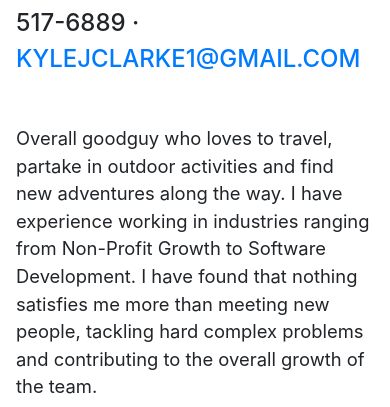
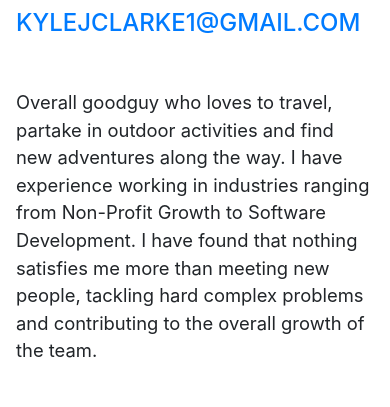
Before and after one commit to kylejclarke1/kylejclarke1.github.io, a website with bundled scripts: page index.html in a window 390 px wide. Shown: the part 213-620 px from the top of the page. Built offline with nearby package versions, Linux system fonts and the light colour scheme; a web font is replaced by a local one.

Commit message:
Removing contact
Removing phone number

```diff
--- a/index.html
+++ b/index.html
@@ -63,7 +63,7 @@
         <h1 class="mb-0">Kyle
           <span class="text-primary">Clarke</span>
         </h1>
-        <div class="subheading mb-5">Gahanna, OH 43230 · (614) 517-6889 ·
+        <div class="subheading mb-5">Gahanna, OH 43230 ·
           <a href="kylejclarke1@gmail">kylejclarke1@gmail.com</a>
         </div>
         <p class="lead mb-5">Overall goodguy who loves to travel, partake in outdoor activities and find new adventures along the way. I have experience working in industries ranging from Non-Profit Growth to Software Development. I have found that nothing satisfies me more than meeting new people, tackling hard complex problems and contributing to the overall growth of the team.
```
